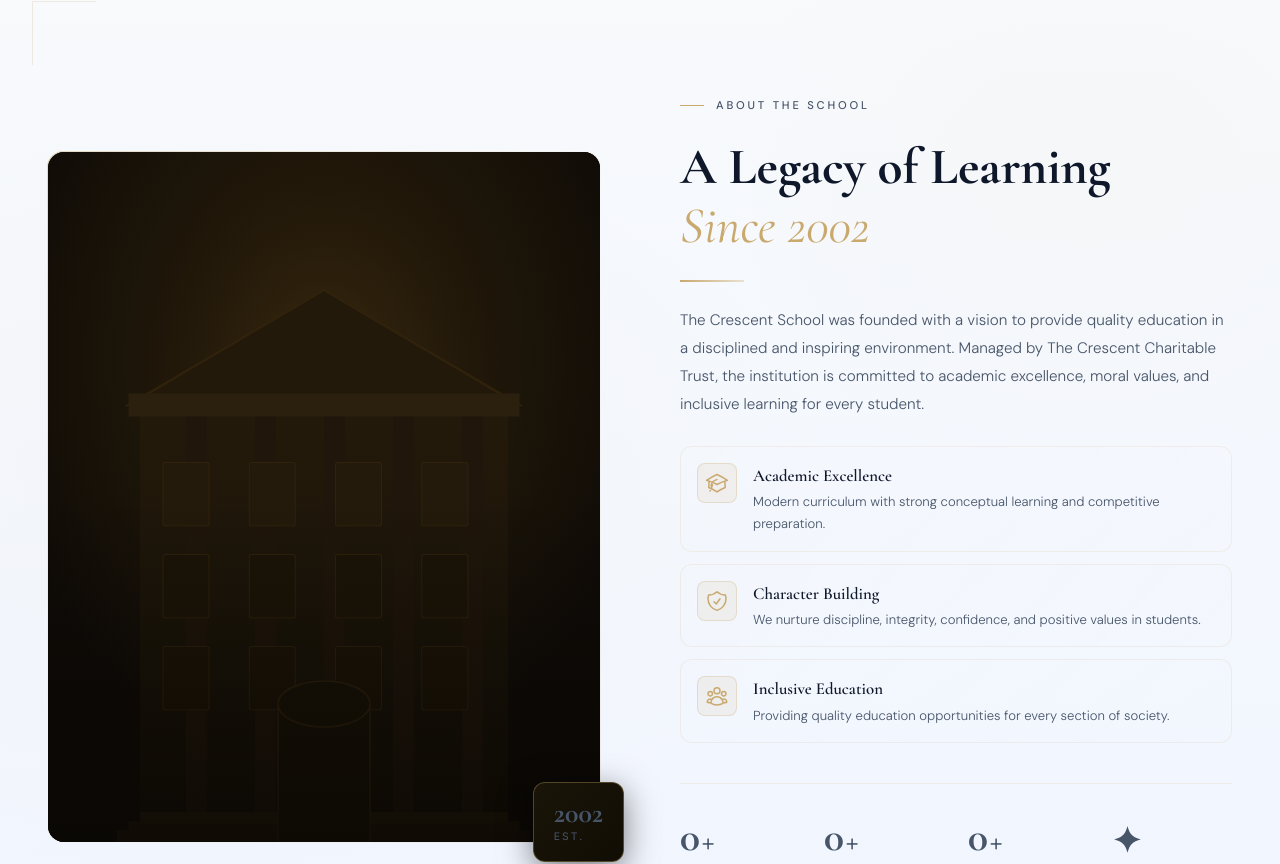
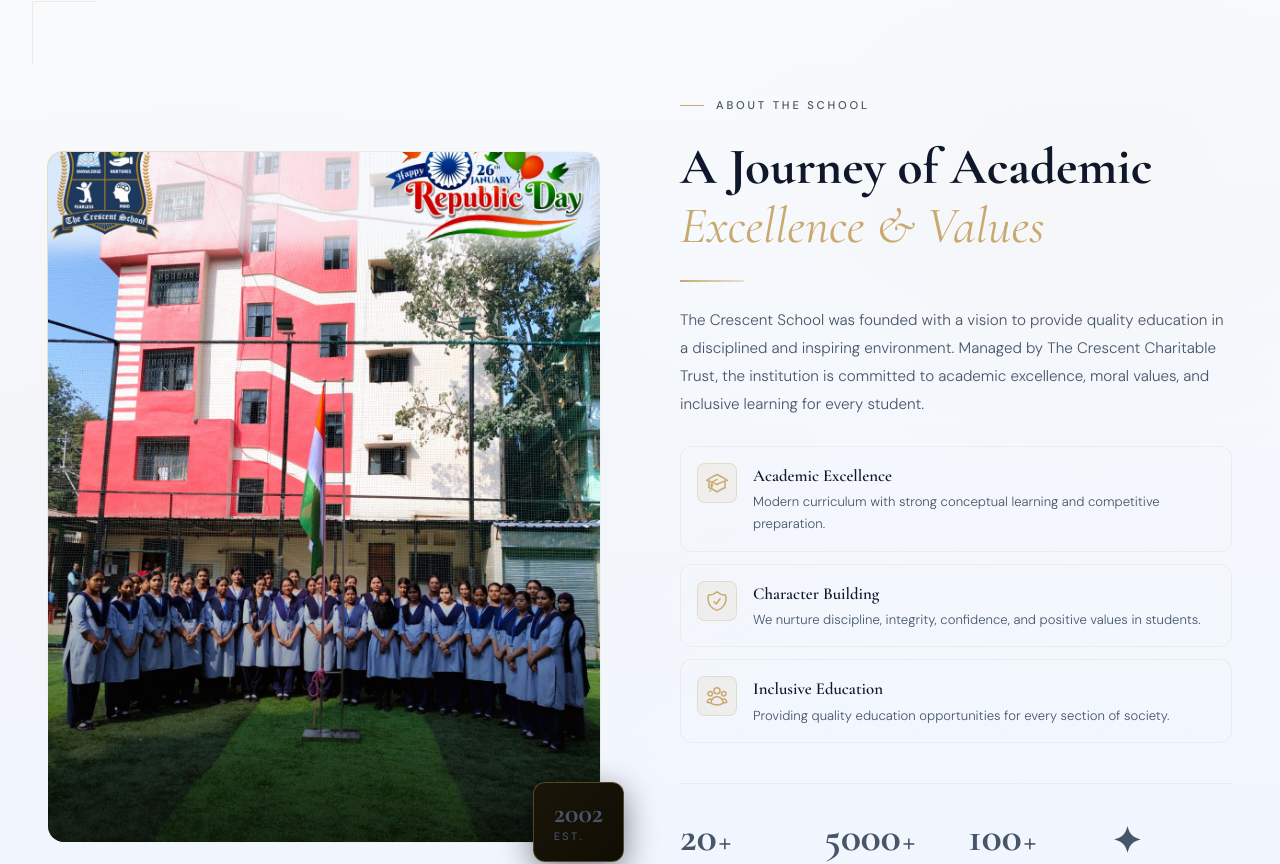
Before and after one commit to arif-tha/school-website, a React (Vite) app: page / in a window 1280 px wide. Shown: the part 831-1695 px from the top of the page. Built offline with nearby package versions, Linux system fonts and the light colour scheme; grey boxes are pictures that could not be loaded; a web font is replaced by a local one.

Commit message:
about fix

```diff
--- a/src/sections/About.jsx
+++ b/src/sections/About.jsx
@@ -1,6 +1,7 @@
 import React, { useEffect, useRef, useState } from "react";
 import gsap from "gsap";
 import { ScrollTrigger } from "gsap/ScrollTrigger";
+import ssImage from "../assets/building/side angle.jpeg";
 
 gsap.registerPlugin(ScrollTrigger);
 
@@ -137,89 +138,112 @@
   const [statsTriggered, setStatsTriggered] = useState(false);
 
   useEffect(() => {
-
+    // Wait for DOM to be ready
+    const timer = setTimeout(() => {
       const ctx = gsap.context(() => {
         // Image reveal
+        if (imageWrapRef.current) {
           gsap.fromTo(
             imageWrapRef.current,
             { opacity: 0, x: -40, scale: 0.97 },
             {
               opacity: 1, x: 0, scale: 1, duration: 1.2, ease: "power3.out",
-          scrollTrigger: { trigger: imageWrapRef.current, start: "top 80%", once: true },
+              scrollTrigger: {
+                trigger: imageWrapRef.current,
+                start: "top 80%",
+                once: true,
+                markers: false
+              },
             }
           );
+        }
+
+        if (imageInnerRef.current) {
           gsap.fromTo(
             imageInnerRef.current,
             { scale: 1.12 },
             {
               scale: 1, duration: 1.4, ease: "power3.out",
-          scrollTrigger: { trigger: imageWrapRef.current, start: "top 80%", once: true },
+              scrollTrigger: {
+                trigger: imageWrapRef.current,
+                start: "top 80%",
+                once: true,
+                markers: false
+              },
             }
           );
+        }
 
         // Label
+        if (labelRef.current) {
           gsap.fromTo(
             labelRef.current,
             { opacity: 0, y: 16 },
             {
               opacity: 1, y: 0, duration: 0.7, ease: "power2.out",
-          scrollTrigger: { trigger: labelRef.current, start: "top 85%", once: true },
+              scrollTrigger: { trigger: labelRef.current, start: "top 85%", once: true, markers: false },
             }
           );
+        }
 
         // Heading
+        if (headingRef.current) {
           gsap.fromTo(
             headingRef.current,
             { opacity: 0, y: 30 },
             {
               opacity: 1, y: 0, duration: 0.9, ease: "power3.out",
-          scrollTrigger: { trigger: headingRef.current, start: "top 85%", once: true },
+              scrollTrigger: { trigger: headingRef.current, start: "top 85%", once: true, markers: false },
             }
           );
+        }
 
         // Divider
+        if (dividerRef.current) {
           gsap.fromTo(
             dividerRef.current,
             { scaleX: 0, opacity: 0 },
             {
               scaleX: 1, opacity: 1, duration: 0.8, ease: "power2.out",
               transformOrigin: "left center",
-          scrollTrigger: { trigger: dividerRef.current, start: "top 88%", once: true },
+              scrollTrigger: { trigger: dividerRef.current, start: "top 88%", once: true, markers: false },
             }
           );
+        }
 
         // Paragraph
+        if (paraRef.current) {
           gsap.fromTo(
             paraRef.current,
             { opacity: 0, y: 20 },
             {
               opacity: 1, y: 0, duration: 0.8, ease: "power2.out",
-          scrollTrigger: { trigger: paraRef.current, start: "top 88%", once: true },
+              scrollTrigger: { trigger: paraRef.current, start: "top 88%", once: true, markers: false },
             }
           );
+        }
 
         // Cards stagger
+        if (cardsRef.current && cardsRef.current.length > 0) {
           gsap.fromTo(
             cardsRef.current,
             { opacity: 0, y: 32, scale: 0.97 },
             {
               opacity: 1, y: 0, scale: 1, duration: 0.7, ease: "power3.out",
               stagger: 0.13,
-          scrollTrigger: { trigger: cardsRef.current[0], start: "top 88%", once: true },
+              scrollTrigger: { trigger: cardsRef.current[0], start: "top 88%", once: true, markers: false },
             }
           );
+        }
 
-      // Stats trigger
-      ScrollTrigger.create({
-        trigger: statsRowRef.current,
-        start: "top 88%",
-        once: true,
-        onEnter: () => setStatsTriggered(true),
-      });
-
+        // Refresh ScrollTrigger after setup
+        ScrollTrigger.refresh();
       }, sectionRef);
 
       return () => ctx.revert();
+    }, 100);
+
+    return () => clearTimeout(timer);
   }, []);
 
   // Proper useState via hook (needs real React)
@@ -336,60 +360,14 @@
               <div className="relative z-10 rounded-2xl overflow-hidden" style={{ aspectRatio: "4/5" }}>
                 <div
                   ref={imageInnerRef}
-                  className="absolute inset-0 w-full h-full"
-                  style={{
-                    background: `
-                      linear-gradient(160deg, #1a1208 0%, #0f0c06 30%, #1c1610 60%, #0d0b07 100%)
-                    `,
-                  }}
+                  className="absolute inset-0 w-full h-full overflow-hidden"
                 >
-                  {/* Architectural illustration */}
-                  <svg viewBox="0 0 480 600" className="absolute inset-0 w-full h-full" preserveAspectRatio="xMidYMid slice">
-                    {/* Sky gradient */}
-                    <defs>
-                      <radialGradient id="skyGrad" cx="50%" cy="30%" r="60%">
-                        <stop offset="0%" stopColor="#2a1e08" />
-                        <stop offset="100%" stopColor="#080604" />
-                      </radialGradient>
-                      <linearGradient id="wallGrad" x1="0" y1="0" x2="0" y2="1">
-                        <stop offset="0%" stopColor="#1e1608" />
-                        <stop offset="100%" stopColor="#0d0a04" />
-                      </linearGradient>
-                      <radialGradient id="glowGrad" cx="50%" cy="40%" r="40%">
-                        <stop offset="0%" stopColor="#c9a96e" stopOpacity="0.08" />
-                        <stop offset="100%" stopColor="transparent" />
-                      </radialGradient>
-                    </defs>
-                    <rect width="480" height="600" fill="url(#skyGrad)" />
-                    <rect width="480" height="600" fill="url(#glowGrad)" />
-                    {/* Main building */}
-                    <rect x="80" y="220" width="320" height="380" fill="url(#wallGrad)" />
-                    {/* Columns */}
-                    {[120, 180, 240, 300, 360].map((x, i) => (
-                      <rect key={i} x={x} y="200" width="18" height="400" fill="#1a1208" rx="3" />
-                    ))}
-                    {/* Pediment */}
-                    <polygon points="70,220 240,120 410,220" fill="#1c1508" stroke="#2a1e08" strokeWidth="2" />
-                    {/* Entablature */}
-                    <rect x="70" y="210" width="340" height="20" fill="#251c0a" />
-                    {/* Steps */}
-                    <rect x="60" y="590" width="360" height="10" fill="#1a1208" />
-                    <rect x="70" y="582" width="340" height="10" fill="#1c1508" />
-                    <rect x="80" y="574" width="320" height="10" fill="#201808" />
-                    {/* Windows */}
-                    {[100, 175, 250, 325].map((x) =>
-                      [270, 350, 430].map((y, j) => (
-                        <rect key={`${x}-${y}`} x={x} y={y} width="40" height="55"
-                          fill={j === 0 ? "#1e1608" : "#160f04"} stroke="#2a1e08" strokeWidth="1" rx="2"
+                  {/* School Image */}
+                  <img
+                    src={ssImage}
+                    alt="The Crescent School Campus"
+                    className="absolute inset-0 w-full h-full object-cover"
                   />
-                      ))
-                    )}
-                    {/* Door */}
-                    <rect x="200" y="480" width="80" height="120" fill="#120e04" stroke="#2a1e0a" strokeWidth="1.5" rx="2" />
-                    <ellipse cx="240" cy="480" rx="40" ry="20" fill="#120e04" stroke="#2a1e0a" strokeWidth="1.5" />
-                    {/* Golden shimmer overlay */}
-                    <rect width="480" height="600" fill="rgba(201,169,110,0.03)" />
-                  </svg>
 
                   {/* Overlay gradient at bottom */}
                   <div className="absolute inset-0" style={{
@@ -446,8 +424,8 @@
                   opacity: 0,
                 }}
               >
-                A Legacy of Learning<br />
-                <em style={{ color: "#C9A96E", fontStyle: "italic", fontWeight: 400 }}>Since 2002</em>
+                A Journey of Academic<br />
+                <em style={{ color: "#C9A96E", fontStyle: "italic", fontWeight: 400 }}>Excellence & Values</em>
               </h2>
 
               {/* Gold divider */}
@@ -533,27 +511,42 @@
 
   useEffect(() => {
     if (stat.value === null) return;
+    if (!statsRowRef?.current) return;
+
+    const obj = { val: 0 };
 
     const st = ScrollTrigger.create({
       trigger: statsRowRef.current,
       start: "top 88%",
       once: true,
+
       onEnter: () => {
         if (triggered.current) return;
         triggered.current = true;
+
         const el = numRef.current;
         if (!el) return;
+
         gsap.fromTo(
+          obj,
           { val: 0 },
-          { val: stat.value, duration: 1.8, ease: "power3.out",
-            onUpdate: function() { el.textContent = Math.floor(this.targets()[0].val); },
-            onComplete: function() { el.textContent = stat.value; }
+          {
+            val: stat.value,
+            duration: 1.8,
+            ease: "power3.out",
+            onUpdate: function () {
+              el.textContent = Math.floor(obj.val);
+            },
+            onComplete: function () {
+              el.textContent = stat.value;
+            }
           }
         );
-      },
+      }
     });
+
     return () => st.kill();
-  }, []);
+  }, [stat.value, statsRowRef]);
 
   return (
     <div className="flex flex-col items-center md:items-start py-2">
@@ -562,21 +555,52 @@
           <>
             <span
               ref={numRef}
-              style={{ fontFamily: "'Cormorant Garamond', Georgia, serif", color: "#C9A96E", fontSize: "clamp(1.8rem, 4vw, 2.6rem)", fontWeight: 700, lineHeight: 1 }}
+              style={{
+                fontFamily: "'Cormorant Garamond', Georgia, serif",
+                color: "#C9A96E",
+                fontSize: "clamp(1.8rem, 4vw, 2.6rem)",
+                fontWeight: 700,
+                lineHeight: 1
+              }}
             >
               0
             </span>
-            <span style={{ fontFamily: "'Cormorant Garamond', Georgia, serif", color: "#C9A96E", fontSize: "clamp(1.5rem, 3vw, 2rem)", fontWeight: 700 }}>
+
+            <span
+              style={{
+                fontFamily: "'Cormorant Garamond', Georgia, serif",
+                color: "#C9A96E",
+                fontSize: "clamp(1.5rem, 3vw, 2rem)",
+                fontWeight: 700
+              }}
+            >
               {stat.suffix}
             </span>
           </>
         ) : (
-          <span style={{ fontFamily: "'Cormorant Garamond', Georgia, serif", color: "#C9A96E", fontSize: "clamp(1.6rem, 3vw, 2.2rem)", fontWeight: 700 }}>
+          <span
+            style={{
+              fontFamily: "'Cormorant Garamond', Georgia, serif",
+              color: "#C9A96E",
+              fontSize: "clamp(1.6rem, 3vw, 2.2rem)",
+              fontWeight: 700
+            }}
+          >
             ✦
           </span>
         )}
       </div>
-      <span style={{ color: "rgba(255,255,255,0.38)", fontSize: "0.65rem", letterSpacing: "0.2em", textTransform: "uppercase", marginTop: "4px", fontFamily: "'DM Sans', sans-serif" }}>
+
+      <span
+        style={{
+          color: "rgba(255,255,255,0.38)",
+          fontSize: "0.65rem",
+          letterSpacing: "0.2em",
+          textTransform: "uppercase",
+          marginTop: "4px",
+          fontFamily: "'DM Sans', sans-serif"
+        }}
+      >
         {stat.label}
       </span>
     </div>
```
Lines whose indentation alone changed are shown as unchanged.
